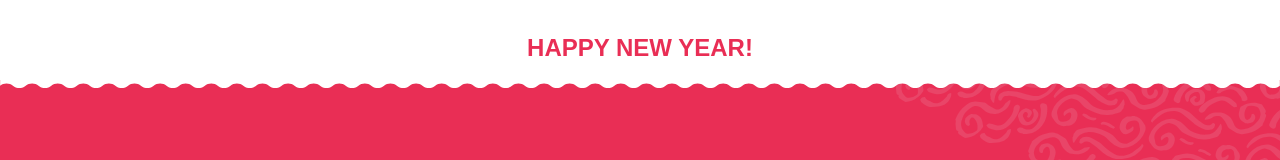
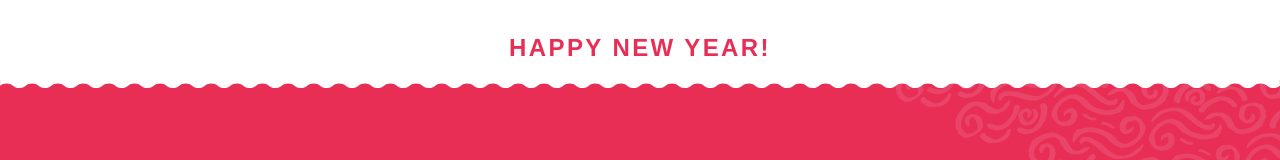
Before and after one commit to sdghi/saemin, a Vue app: page / in a window 1280 px wide. Shown: the top 160 px of the page. Built offline with nearby package versions, Linux system fonts and the light colour scheme.

Commit message:
adjusts size of the heading

```diff
--- a/src/components/Landing.vue
+++ b/src/components/Landing.vue
@@ -148,6 +148,7 @@ p {
 @media (min-width: $breakpoint-small) {
   header {
     h2 {
+      letter-spacing: 0.1em;
       font-size: 1.5rem;
     }
   }
```
